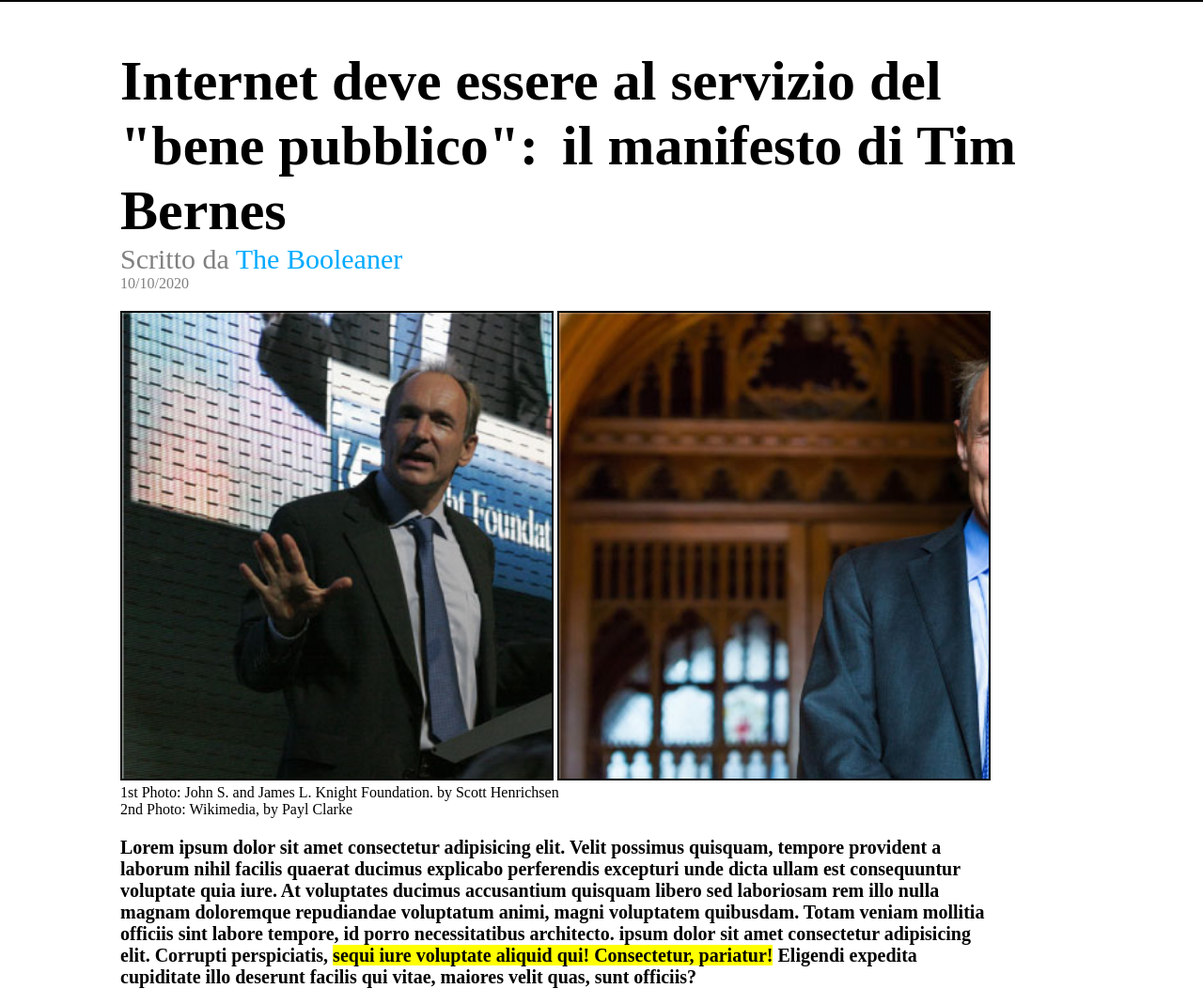
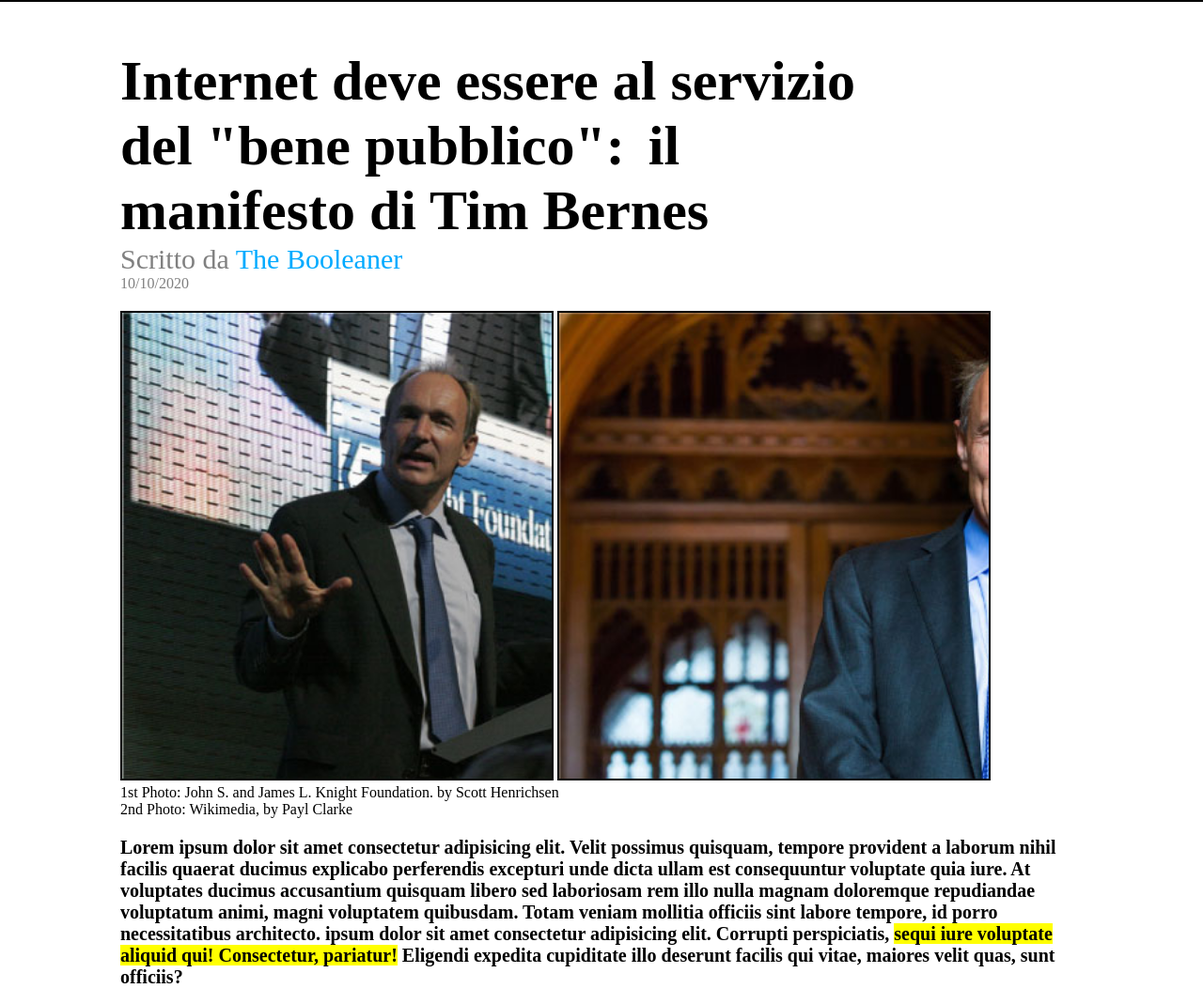
Before and after one commit to Drakon9927/html-css-booleaner, a plain HTML site: page index.html in a window 1280 px wide. Shown: the part 178-1247 px from the top of the page at 94% size. Drawn offline with Linux system fonts and the light colour scheme.

Commit message:
h1 max width fixed

```diff
--- a/css/style.css
+++ b/css/style.css
@@ -45,8 +45,8 @@
     margin-right: 10px;
 }
 
-main>section:first-child{
-    max-width: 90%;
+.contenitore>section:first-child{
+    max-width: 80%;
 }
 
 div.sottotitolo{
```
